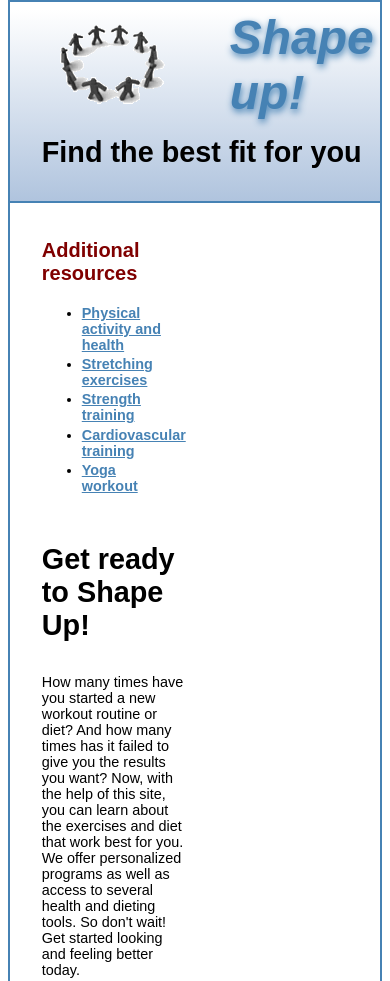
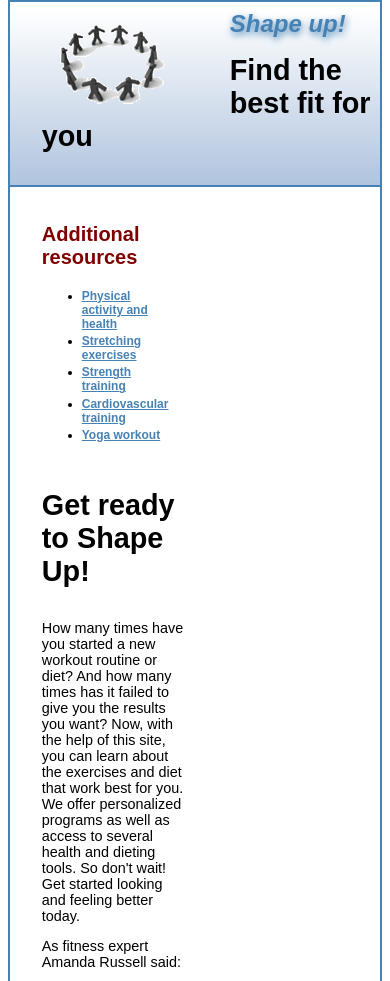
Before and after one commit to LVT53/shape-up, a website built with webpack: page index.html in a window 390 px wide. Shown: the top 981 px of the page. Built offline with nearby package versions, Linux system fonts and the light colour scheme.

Commit message:
Step 8 checkpoint, added media query at max 767px and 479px

```diff
--- a/styles/main_rwd.css
+++ b/styles/main_rwd.css
@@ -103,17 +103,22 @@
   color: #fff;
 }
 
-@media (max-width: 900px) {
+@media screen and (max-width: 900px) {
   body {
     box-shadow: none;
     font-size: .9rem;
   }
 }
 
-@media (max-width: 767px) {
-
+@media screen and (max-width: 767px) {
+  .hero h1 {
+    font-size: 1.5rem;
+  }
 }
 
-@media (max-width: 479px) {
-
+@media screen and (max-width: 479px) {
+  body {
+    box-shadow: none;
+    font-size: .75rem;
+  }
 }
```
